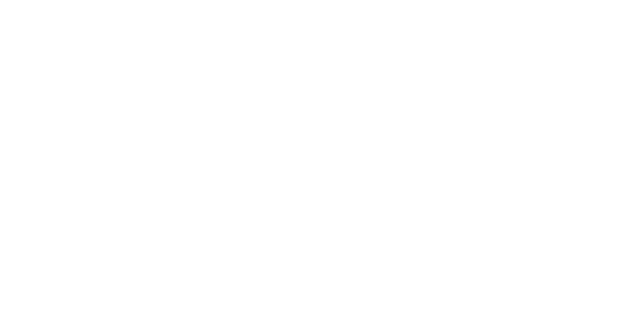
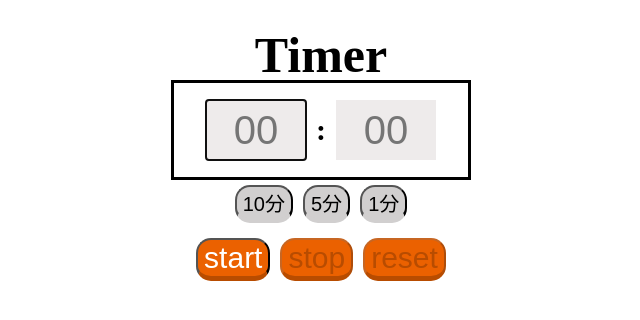
Before and after one commit to Ashikensan/G-s, a plain HTML site: page 20221103omikuji_rich/index.html/timer.html in a window 1280 px wide. Shown: the whole page, without its empty margins (319-959 px from the left). Drawn offline with nearby package versions, Linux system fonts and the light colour scheme.

Commit message:
20221030途中

```diff
--- /dev/null
+++ b/20221103omikuji_rich/css/reset.css
@@ -0,0 +1,49 @@
+/* http://meyerweb.com/eric/tools/css/reset/
+v2.0 | 20110126
+License: none (public domain)
+*/
+
+html, body, div, span, applet, object, iframe,
+h1, h2, h3, h4, h5, h6, p, blockquote, pre,
+a, abbr, acronym, address, big, cite, code,
+del, dfn, em, img, ins, kbd, q, s, samp,
+small, strike, strong, sub, sup, tt, var,
+b, u, i, center,
+dl, dt, dd, ol, ul, li,
+fieldset, form, label, legend,
+table, caption, tbody, tfoot, thead, tr, th, td,
+article, aside, canvas, details, embed,
+figure, figcaption, footer, header, hgroup,
+menu, nav, output, ruby, section, summary,
+time, mark, audio, video {
+margin: 0;
+padding: 0;
+border: 0;
+font-size: 100%;
+font: inherit;
+vertical-align: baseline;
+}
+/* HTML5 display-role reset for older browsers
+*/
+article, aside, details, figcaption, figure,
+footer, header, hgroup, menu, nav, section {
+display: block;
+}
+body {
+line-height: 1;
+}
+ol, ul {
+list-style: none;
+}
+blockquote, q {
+quotes: none;
+}
+blockquote:before, blockquote:after,
+q:before, q:after {
+content: '';
+content: none;
+}
+table {
+border-collapse: collapse;
+border-spacing: 0;
+}
--- /dev/null
+++ b/20221103omikuji_rich/css/style.css
@@ -0,0 +1,80 @@
+* {
+box-sizing: border-box;
+}
+.free-time{
+text-align: center;
+margin-top: 30px;
+font-size: 50px;
+font-weight: bold;
+}
+.free-block{
+    display: flex;
+    align-items: center;
+    justify-content: center;
+    margin: auto;
+    height: 100px;
+    line-height: 100px;
+    width:300px;
+    padding: 10px;
+    border: 3px solid black;
+}
+.free-timer{
+    height: 60px;
+    width: 100px;
+    font-size: 40px;
+    text-align: center;
+    background-color: rgb(238, 235, 235);
+    border: none;
+
+}
+.free{
+    font-weight: bold;
+    font-size: 30px;
+    margin: 0 10px;
+}
+.free-box{
+    margin-top: 10px;
+    display: flex;
+    align-items: center;
+    justify-content: center;
+}
+.min-sec{
+    display: flex;
+    justify-content: center;
+
+}
+.add-btn{
+    margin: 5px;
+    font-size: 20px;
+    color: black;
+    background-color:rgb(209, 207, 207);
+    border-bottom: 5px solid rgb(209, 207, 207);
+    border-radius: 15px;
+}
+#free-start{
+    display: block;
+    font-size: 30px;
+    color: #fff;
+    background-color: #eb6100;
+    border-bottom: 5px solid #b84c00;
+    border-radius: 15px;
+}
+#free-stop{
+    display: block;
+    margin: 0 10px;
+    font-size: 30px;
+    color: #b84c00;
+    background-color: #eb6100;
+    border-bottom: 5px solid #b84c00;
+    border-radius: 15px;
+
+}
+#free-reset{
+    display: block;
+    font-size: 30px;
+    color: #b84c00;
+    background-color: #eb6100;
+    border-bottom: 5px solid #b84c00;
+    border-radius: 15px;
+
+}
--- a/20221103omikuji_rich/index.html/timer.html
+++ b/20221103omikuji_rich/index.html/timer.html
@@ -5,9 +5,28 @@
     <meta http-equiv="X-UA-Compatible" content="IE=edge">
     <meta name="viewport" content="width=device-width, initial-scale=1.0">
     <title>タイマー</title>
+    <link rel="stylesheet" href="/20221103omikuji_rich/css/reset.css">
+    <link rel="stylesheet" href="/20221103omikuji_rich/css/style.css">
 </head>
 <body>
-
+    <h3 class="free-time">Timer</h3>
+    <div class="time-view">
+      <div class="free-block">
+        <input type="text" placeholder="00" class="free-timer" autofocus="true" id="free-min"/>
+        <span class="free">:</span>
+        <input type="text" placeholder="00" class="free-timer" id="free-sec"/>
+      </div>
+      <div class="min-sec">
+        <button value="10" id="min-10" class="add-btn">10分</button>
+        <button value="5" id="min-5" class="add-btn">5分</button>
+        <button value="1" id="min-1" class="add-btn">1分</button>
+      </div>
+      <div class="free-box">
+        <input type="button" value="start" id="free-start" />
+        <input type="button" value="stop" disabled="" id="free-stop" />
+        <input type="button" value="reset" disabled="" id="free-reset" />
+      </div>
+    </div>
 
 
     <script src="https://ajax.googleapis.com/ajax/libs/jquery/3.6.0/jquery.min.js"></script>
--- a/20221103omikuji_rich/js/timer.js
+++ b/20221103omikuji_rich/js/timer.js
@@ -1 +1,19 @@
-alert(1111)
+//時間を設定してstartボタンを押すと、カウントダウンが始まる
+//カウントダウン中にstopボタンを押すと、カウントダウンが止まる
+//stopしたあと、resetボタンを押すと設定していた時間がリセットされる
+//カウントダウン終了後に、alertで「時間です！」と表示される
+
+
+    window.addEventListener("DOMContentLoaded", function() {
+    const inputMin = document.querySelector("#free-min");
+    const inputSec = document.querySelector("#free-sec");
+    const freeStart = document.querySelector("#free-start");
+
+    freeStart.addEventListener("click",function(){
+        let countMin = parseInt(inputMin.value * 60);  //時間(分)を秒に変換する処理
+        let countSec = parseInt(inputSec.value);
+        let mixValue = countMin + countSec;
+
+
+    });
+});
```
